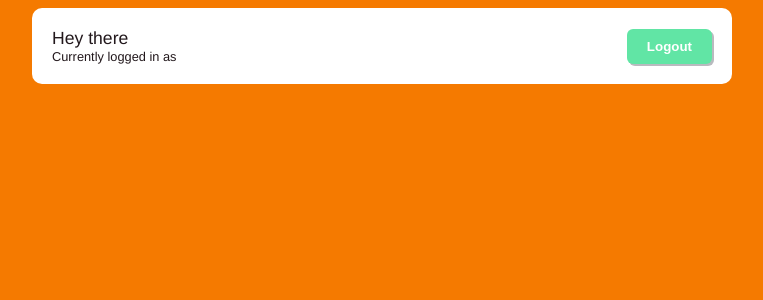
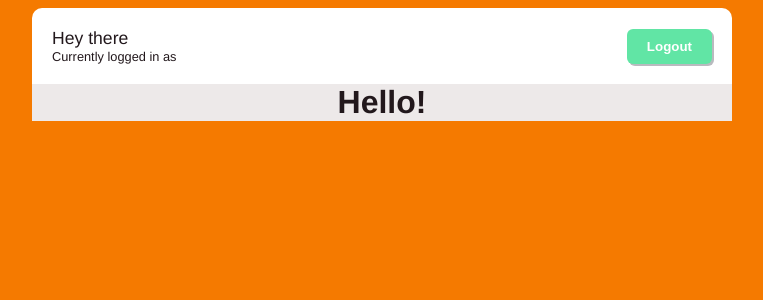
Before and after one commit to SmithBWare89/chatroom-app, a Vue app: page /chatroom in a window 1280 px wide. Shown: the top 300 px of the page, without its empty margins (258-1021 px from the left). Built offline with nearby package versions, Linux system fonts and the light colour scheme; data requests are answered from the project's data file.

Commit message:
set up initial window

```diff
--- a/src/components/ChatView.vue
+++ b/src/components/ChatView.vue
@@ -1,6 +1,6 @@
 <template>
-    <div v-for="data in data" :key="data.username">
-
+    <div class="chatbox">
+        <h1>Hello!</h1>
     </div>
 </template>
 
@@ -17,5 +17,15 @@ export default {
 </script>
 
 <style>
+    .chatbox {
+        width: 100%;
+        height: 100%;
+        background: #EDE9E9;
+        margin: 0 auto;
+        padding-top: 0;
+    }
 
+    h1 {
+        margin: 0;
+    }
 </style>
--- a/src/components/NavBar.vue
+++ b/src/components/NavBar.vue
@@ -30,8 +30,10 @@ export default {
     justify-content: space-between;
     align-items: center;
     background: #FFFFFF;
-    border-radius: 10px 10px;
+    border-top-left-radius: 10px;
+    border-top-right-radius: 10px;
     padding: 20px;
+    margin-bottom: 0 !important;
 }
 
 .userInfo {
```
